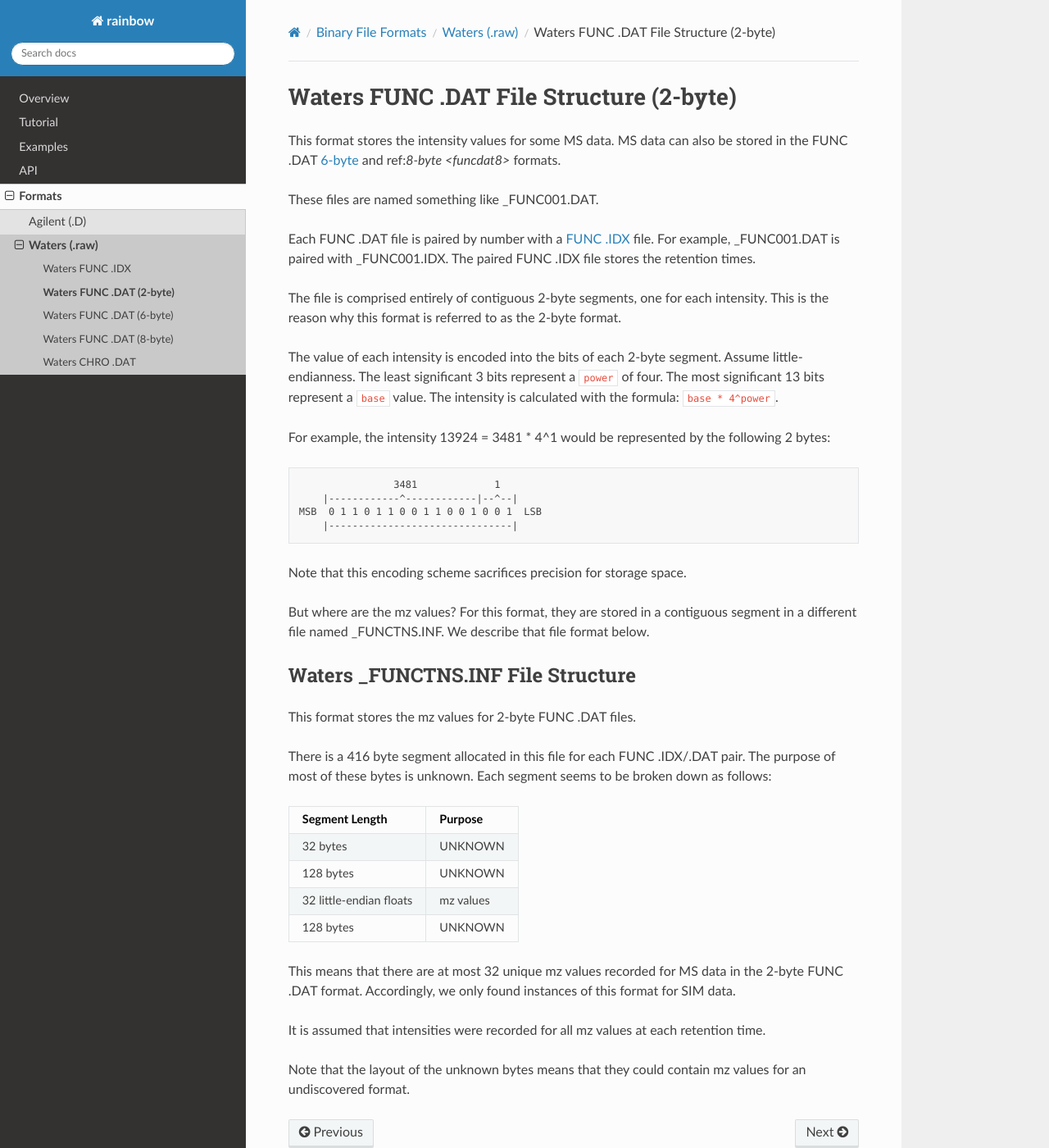
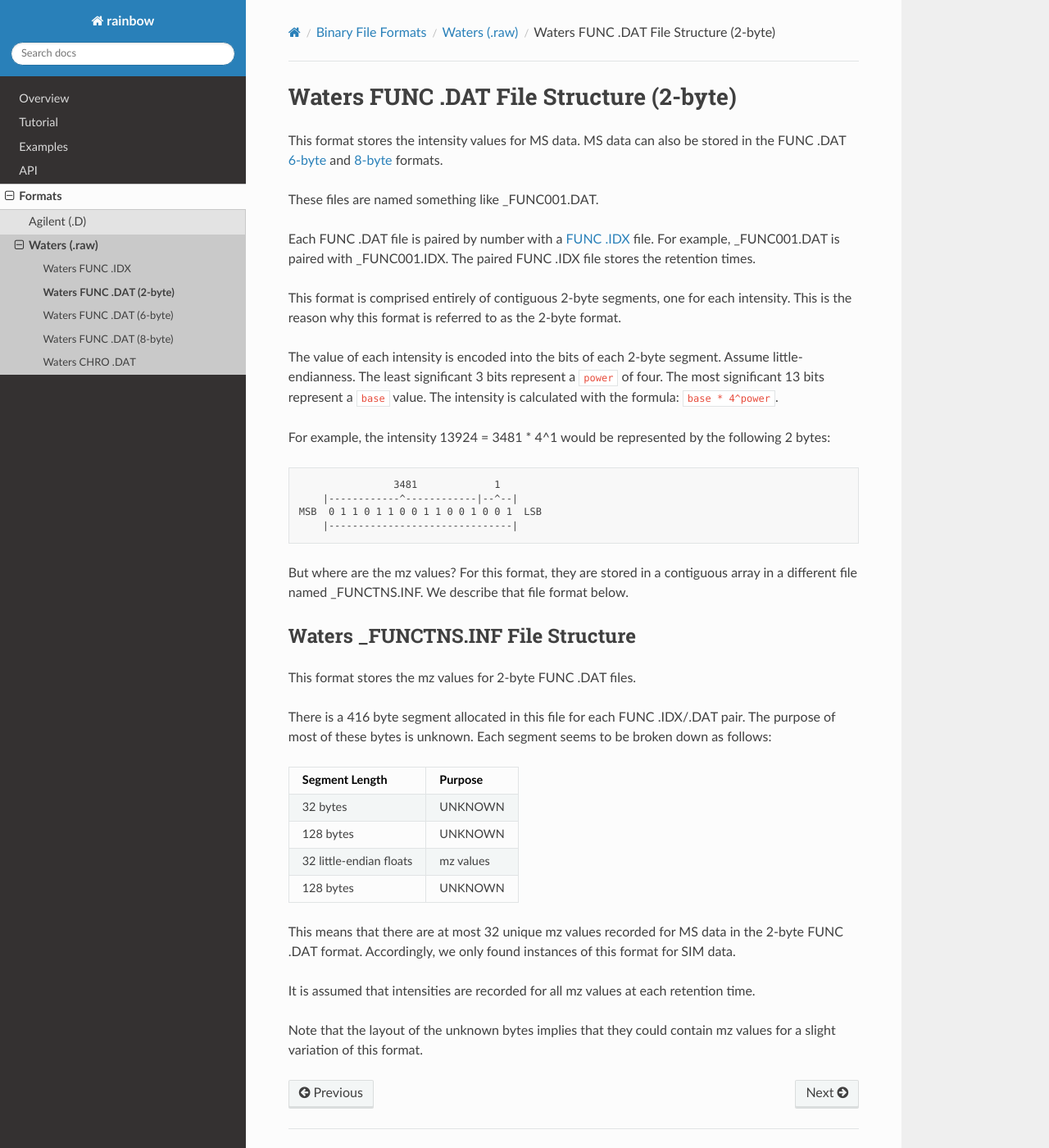
Before and after one commit to evanyeyeye/rainbow, a Sphinx documentation site: the page built from docs/waters/funcdat2.rst, in a window 1280 px wide and 1400 px high. Shown: the whole window at 82% size. Built offline with Sphinx 7.4.7 and the Read the Docs theme 2.0.0, drawn with Linux system fonts in a browser that asks for light colours.

Commit message:
Updates to docs

```diff
--- a/docs/waters/funcdat2.rst
+++ b/docs/waters/funcdat2.rst
@@ -3,13 +3,13 @@
 Waters FUNC .DAT File Structure (2-byte)
 ========================================
 
-This format stores the intensity values for some MS data. MS data can also be stored in the FUNC .DAT :ref:`6-byte <funcdat6>` and ref:`8-byte <funcdat8>` formats.
+This format stores the intensity values for MS data. MS data can also be stored in the FUNC .DAT :doc:`6-byte <funcdat6>` and :doc:`8-byte <funcdat8>` formats.
 
 These files are named something like _FUNC001.DAT.
 
-Each FUNC .DAT file is paired by number with a :ref:`FUNC .IDX <funcidx>` file. For example, _FUNC001.DAT is paired with _FUNC001.IDX. The paired FUNC .IDX file stores the retention times.
+Each FUNC .DAT file is paired by number with a :doc:`FUNC .IDX <funcidx>` file. For example, _FUNC001.DAT is paired with _FUNC001.IDX. The paired FUNC .IDX file stores the retention times.
 
-The file is comprised entirely of contiguous 2-byte segments, one for each intensity. This is the reason why this format is referred to as the 2-byte format.
+This format is comprised entirely of contiguous 2-byte segments, one for each intensity. This is the reason why this format is referred to as the 2-byte format.
 
 The value of each intensity is encoded into the bits of each 2-byte segment. Assume little-endianness. The least significant 3 bits represent a :code:`power` of four. The most significant 13 bits represent a :code:`base` value. The intensity is calculated with the formula: :code:`base * 4^power`.
 
@@ -22,9 +22,8 @@ For example, the intensity 13924 = 3481 * 4^1 would be represented by the follow
    MSB  0 1 1 0 1 1 0 0 1 1 0 0 1 0 0 1  LSB
        |-------------------------------|
 
-Note that this encoding scheme sacrifices precision for storage space.
 
-But where are the mz values? For this format, they are stored in a contiguous segment in a different file named _FUNCTNS.INF. We describe that file format below.
+But where are the mz values? For this format, they are stored in a contiguous array in a different file named _FUNCTNS.INF. We describe that file format below.
 
 Waters _FUNCTNS.INF File Structure
 ----------------------------------
@@ -49,6 +48,6 @@ There is a 416 byte segment allocated in this file for each FUNC .IDX/.DAT pair.
 
 This means that there are at most 32 unique mz values recorded for MS data in the 2-byte FUNC .DAT format. Accordingly, we only found instances of this format for SIM data.
 
-It is assumed that intensities were recorded for all mz values at each retention time.
+It is assumed that intensities are recorded for all mz values at each retention time.
 
-Note that the layout of the unknown bytes means that they could contain mz values for an undiscovered format.
+Note that the layout of the unknown bytes implies that they could contain mz values for a slight variation of this format.
```
